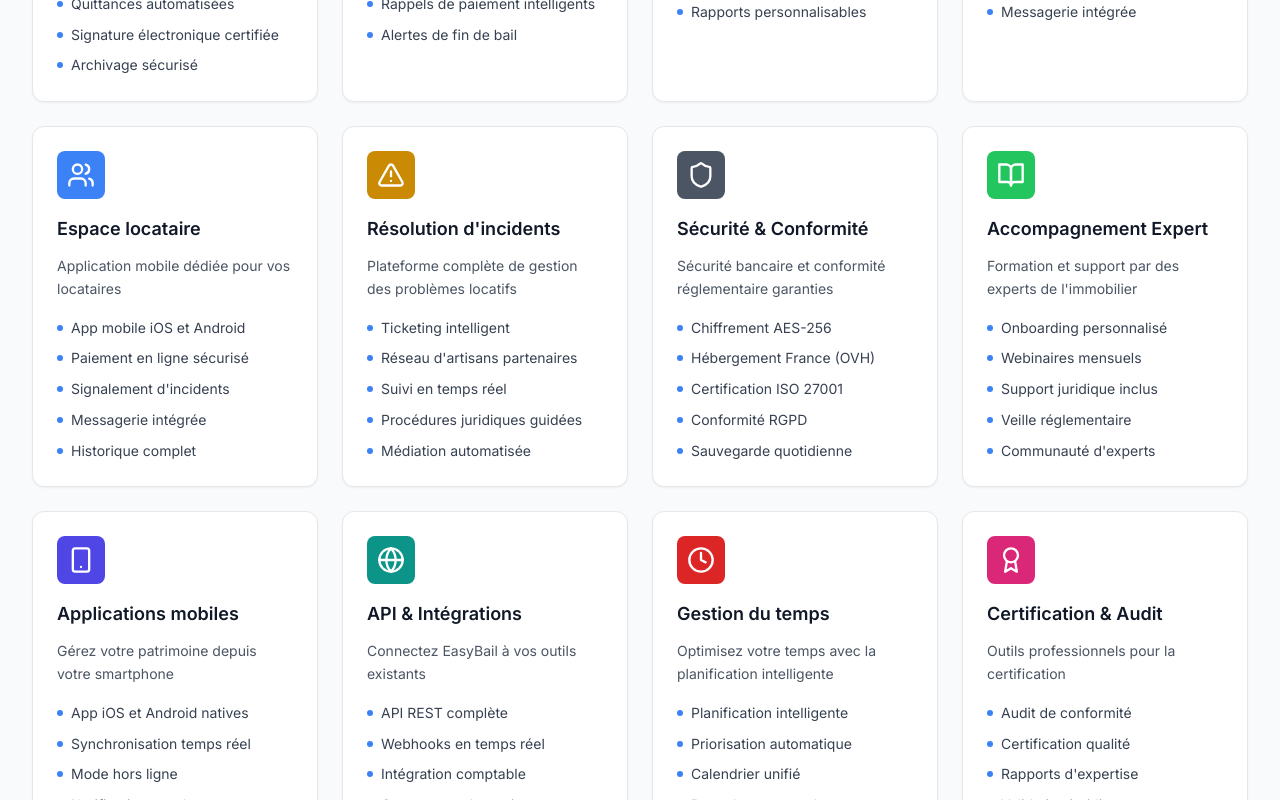
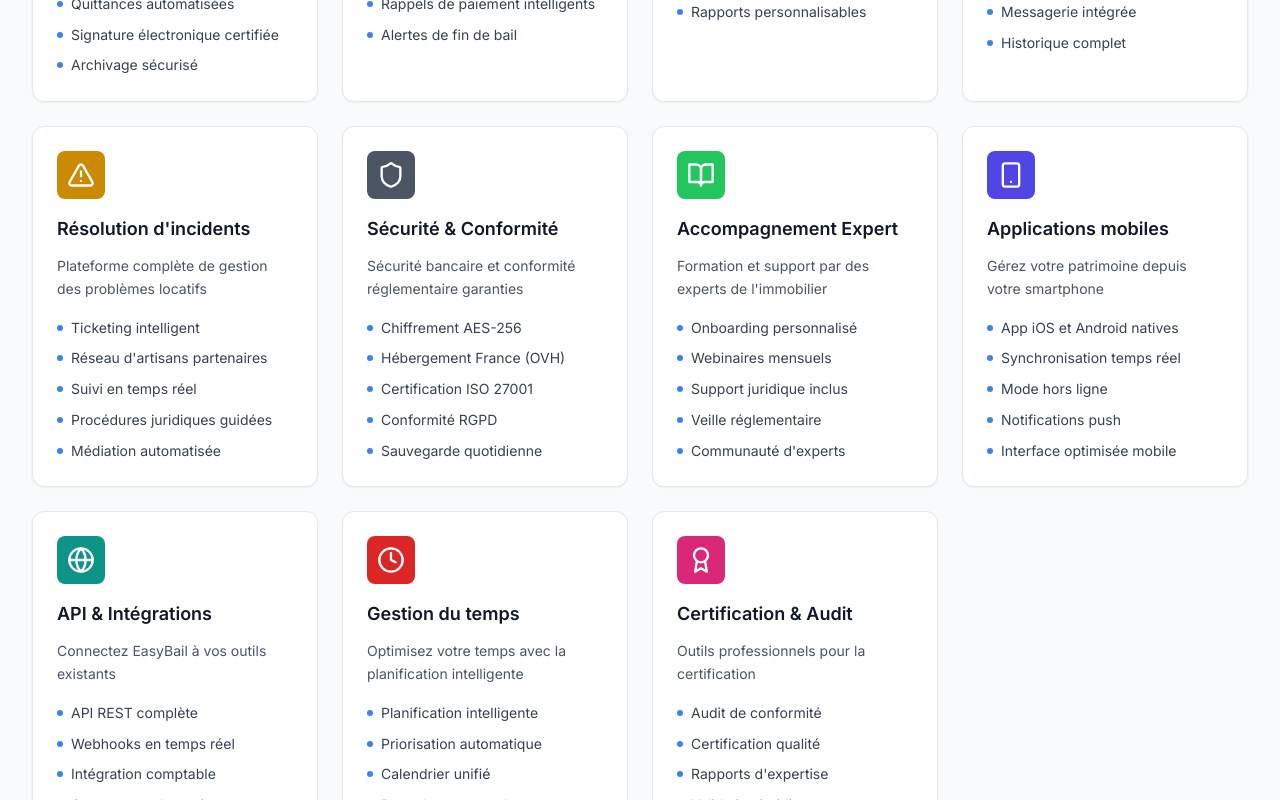
Before and after one commit to maltnico/Easy_Bail_Beta_Version, a React (Vite) app: page / in a window 1280 px wide. Shown: the part 1420-2220 px from the top of the page. Built offline with nearby package versions, Linux system fonts and the light colour scheme; no server answers.

Commit message:
Corriger la duplication dans Features.tsx

```diff
--- a/src/components/Features.tsx
+++ b/src/components/Features.tsx
@@ -52,18 +52,6 @@ const Features = () => {
         "Prévisions de rentabilité",
         "Optimisation fiscale",
         "Rapports personnalisables"
-      ]
-    },
-    {
-      icon: Users,
-      title: "Espace locataire",
-      description: "Application mobile dédiée pour vos locataires",
-      color: "bg-blue-500",
-      features: [
-        "App mobile iOS et Android",
-        "Paiement en ligne sécurisé",
-        "Signalement d'incidents",
-        "Messagerie intégrée"
       ]
     },
     {
```
